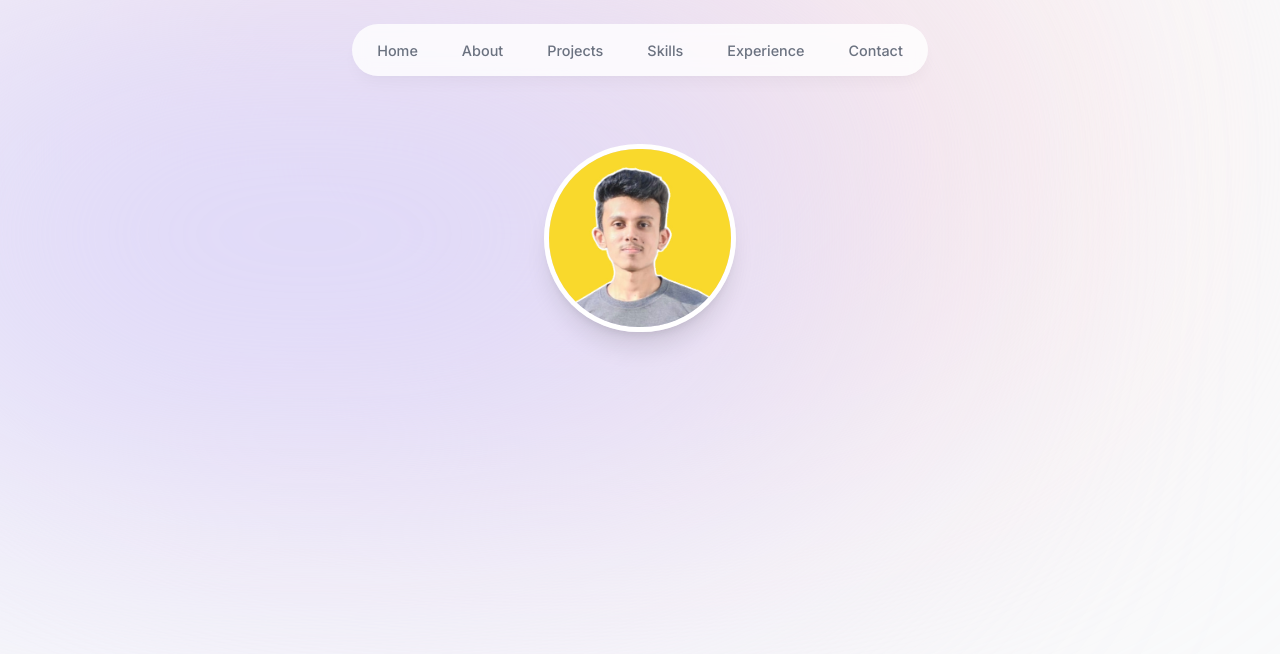
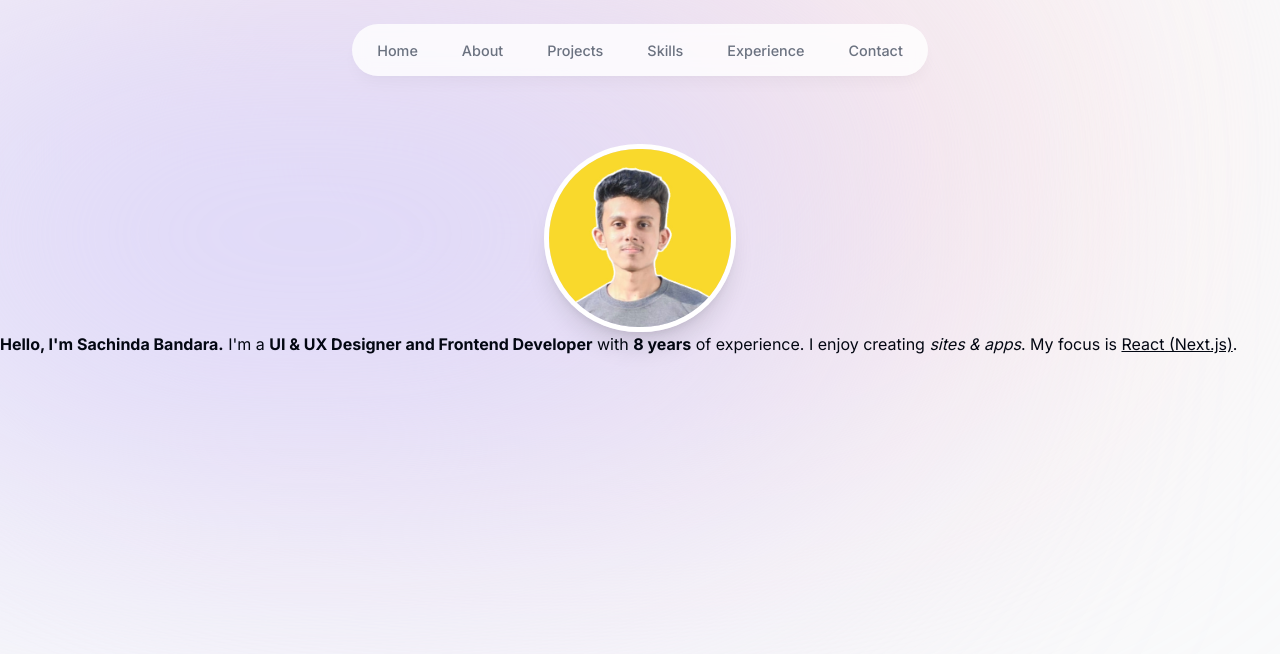
Before and after one commit to SachindaBandara/Portfolio-Website-Next.js, a Next.js app in the folder my-portfolio-website/: page / in a window 1280 px wide. Shown: the top 654 px of the page. Built offline with nearby package versions, Linux system fonts and the light colour scheme.

Commit message:
add title

```diff
--- a/my-portfolio-website/components/intro.tsx
+++ b/my-portfolio-website/components/intro.tsx
@@ -1,4 +1,4 @@
-"use client"
+"use client";
 
 import React from "react";
 import Image from "next/image";
@@ -11,12 +11,12 @@ export default function intro() {
       <div className="flex items-center justify-center">
         <div className="relative">
           <motion.div
-          initial = {{ opacity: 0, scale: 0 }}
-          animate = {{ opacity: 1, scale: 1 }}
-          transition={{
-            type: "tween",
-            duration: 0.2,
-          }}
+            initial={{ opacity: 0, scale: 0 }}
+            animate={{ opacity: 1, scale: 1 }}
+            transition={{
+              type: "tween",
+              duration: 0.2,
+            }}
           >
             <Image
               src={Profile}
@@ -30,6 +30,14 @@ export default function intro() {
           </motion.div>
         </div>
       </div>
+
+      <p>
+        <span className="font-bold">Hello, I'm Sachinda Bandara.</span> I'm a{" "}
+        <span className="font-bold">UI & UX Designer and Frontend Developer</span> with{" "}
+        <span className="font-bold">8 years</span> of experience. I enjoy
+        creating <span className="italic">sites & apps</span>. My focus is{" "}
+        <span className="underline">React (Next.js)</span>.
+      </p>
     </section>
   );
 }
```
